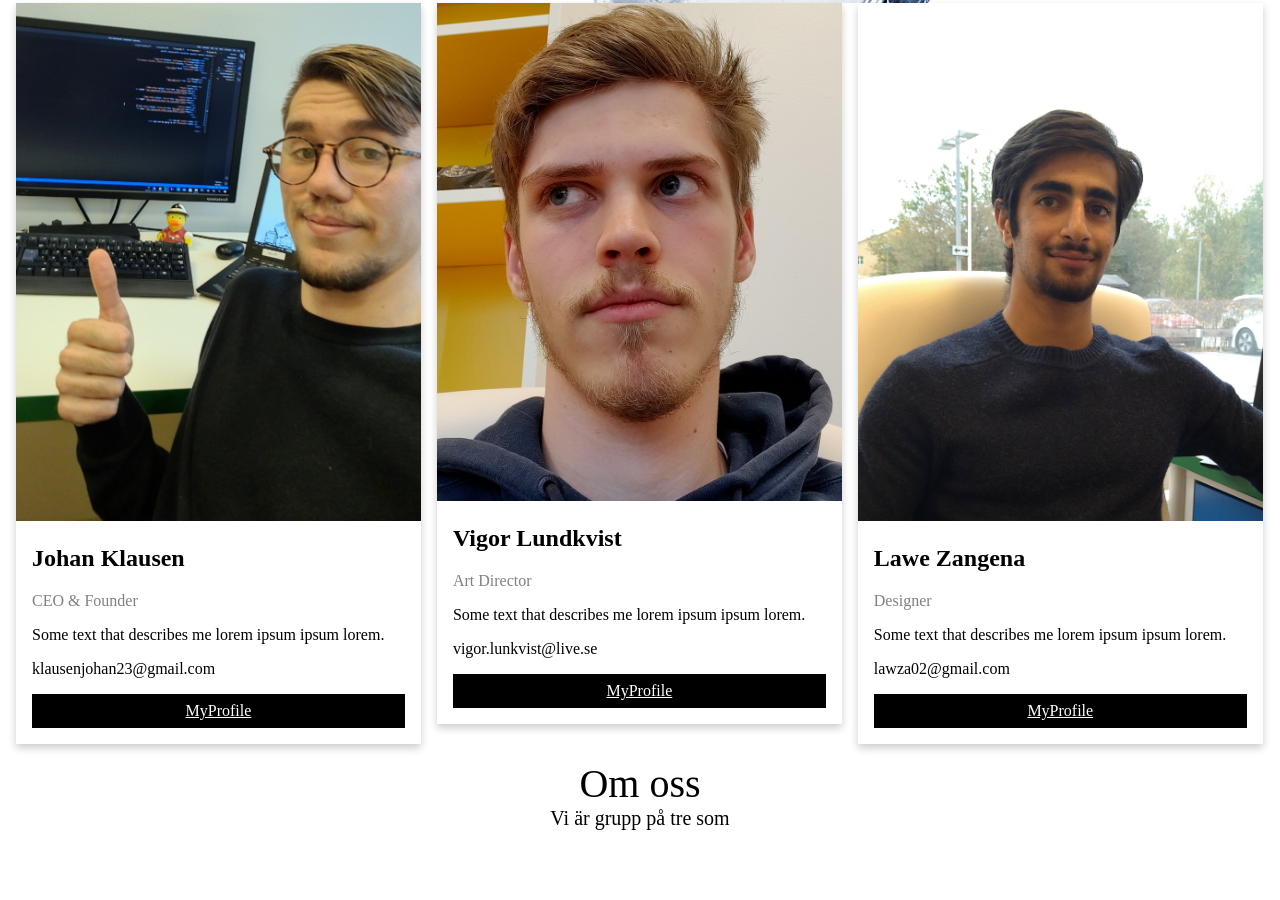
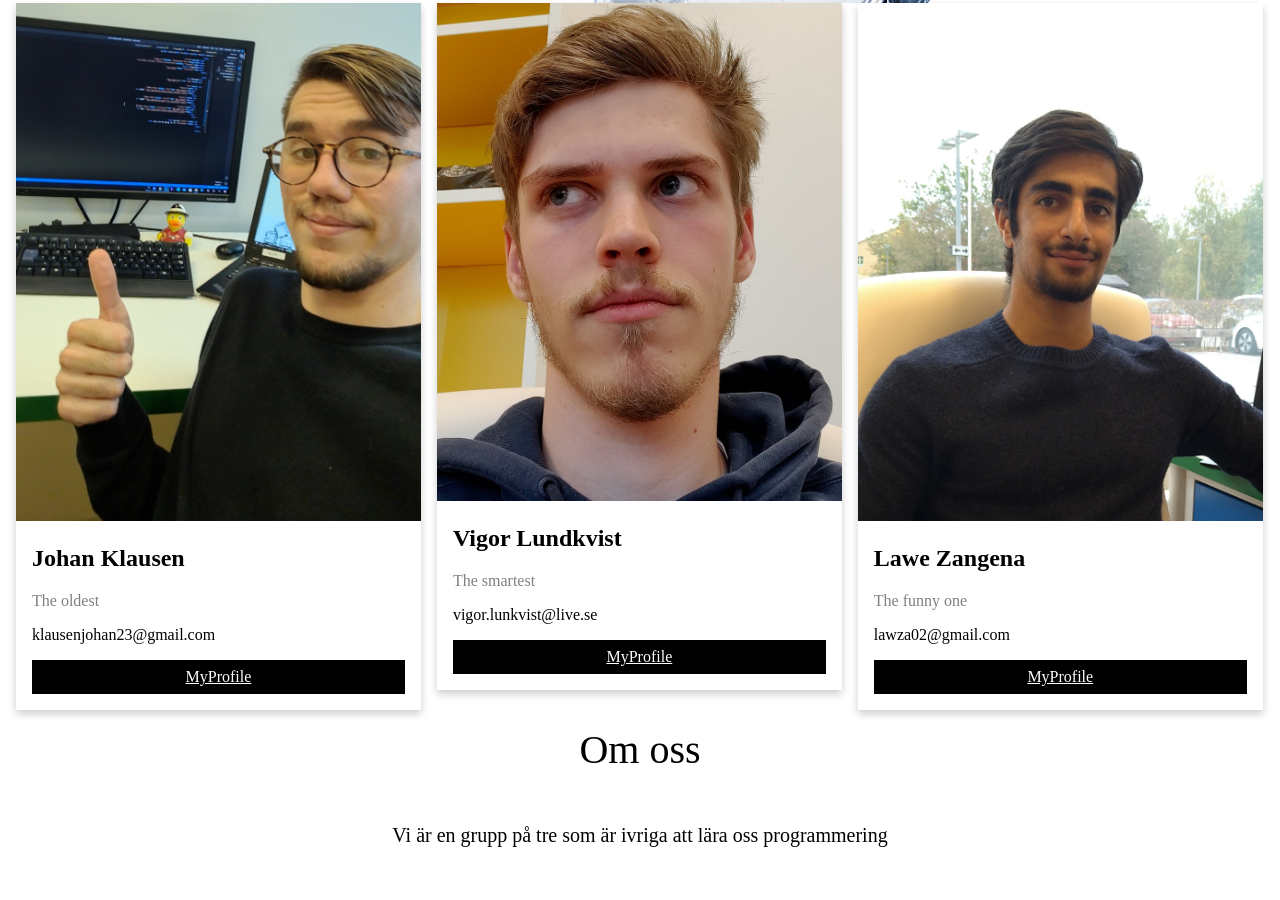
Before and after one commit to Vigoliet/Team-ICE, a website: page index.html in a window 1280 px wide. Shown: the part 256-1156 px from the top of the page. Before the commit the page ends 1094 px from the top, so only its background shows below. Drawn offline with Linux system fonts and the light colour scheme.

Commit message:
images and text for the profiles are done

```diff
--- a/index.css
+++ b/index.css
@@ -20,14 +20,12 @@ body {
     margin-right: auto;
 }
 
-
-
-
 .about {
     margin-left: auto;
     margin-right: auto;
     text-align: center;
     font-size: 40px;
+
 }
 
 .AboutInfo {
@@ -35,7 +33,10 @@ body {
     margin-right: auto;
     text-align: center;
     font-size: 20px;
+    padding:4%;
 }
+
+
 
 html {
     box-sizing: border-box;
--- a/index.html
+++ b/index.html
@@ -21,8 +21,8 @@
             <img src="selfie.jpg" alt="Johan" style="width:100%">
             <div class="container">
               <h2>Johan Klausen</h2>
-              <p class="title">CEO & Founder</p>
-              <p>Some text that describes me lorem ipsum ipsum lorem.</p>
+              <p class="title">The oldest</p>
+              <p></p>
               <p>klausenjohan23@gmail.com</p>
               <a class ="button" href ="https://serene-plains-54676.herokuapp.com/">MyProfile</a>
               <p></p>
@@ -36,8 +36,8 @@
 
             <div class="container">
               <h2>Vigor Lundkvist</h2>
-              <p class="title">Art Director</p>
-              <p>Some text that describes me lorem ipsum ipsum lorem.</p>
+              <p class="title">The smartest</p>
+              <p></p>
               <p>vigor.lunkvist@live.se</p>
               <a class ="button" href ="https://desolate-tor-71624.herokuapp.com/">MyProfile</a>
               <p></p>
@@ -50,8 +50,8 @@
             <img src="lawe.jpg" alt="John" style="width:100%">
             <div class="container">
               <h2>Lawe Zangena</h2>
-              <p class="title">Designer</p>
-              <p>Some text that describes me lorem ipsum ipsum lorem.</p>
+              <p class="title">The funny one</p>
+              <p></p>
               <p>lawza02@gmail.com</p>
               <a class ="button" href ="https://stark-beach-02554.herokuapp.com/">MyProfile</a>
               <p></p>
@@ -61,6 +61,8 @@
       </div>
 
     <div class="about">Om oss</div>
-    <div class="AboutInfo">Vi är grupp på tre som</div>
+    <div class="AboutInfo">Vi är en grupp på tre som är ivriga att lära oss programmering</div>
+
+
 </body>
 </html>
```
